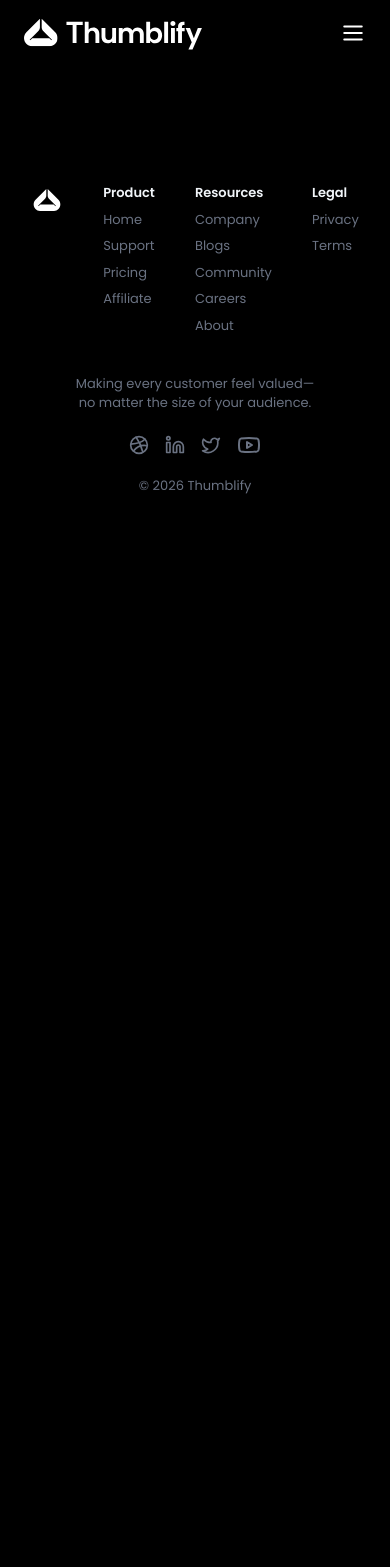
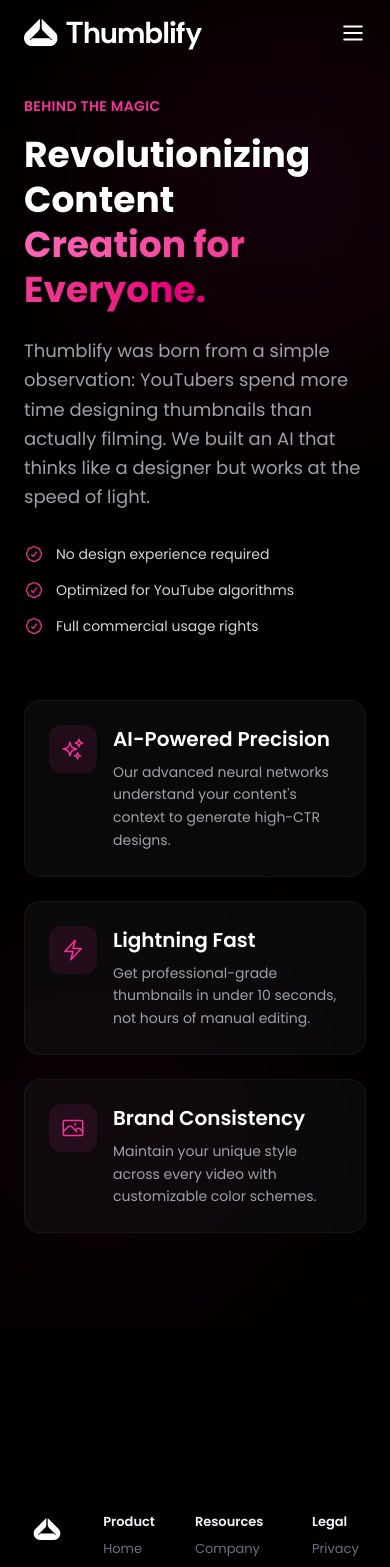
Before and after one commit to Ishaan-Wadhwa-tech/thumblify, a React (Vite) app in the folder client/: page /about in a window 390 px wide. Shown: the top 1567 px of the page. Before the commit the page ends 844 px from the top, so only its background shows below. Built offline with nearby package versions, Linux system fonts and the light colour scheme; no server answers.

Commit message:
added the about and contact us page

```diff
--- a/client/package.json
+++ b/client/package.json
@@ -10,6 +10,7 @@
     "preview": "vite preview"
   },
   "dependencies": {
+    "@heroicons/react": "^2.2.0",
     "@tailwindcss/vite": "^4.1.13",
     "axios": "^1.13.4",
     "lenis": "^1.3.11",
--- a/client/src/App.tsx
+++ b/client/src/App.tsx
@@ -10,6 +10,8 @@
 import Login from "./components/Login";
 import { useEffect } from "react";
 import { Toaster } from "react-hot-toast";
+import About from "./components/About";
+import { Contact } from "lucide-react";
 
 export default function App() {
     const {pathname} = useLocation()
@@ -29,6 +31,8 @@
                 <Route path="/my-generation" element={<MyGeneration />} />
                 <Route path="/preview" element={<YtPreview />} />
                 <Route path="/login" element={<Login />} />
+                <Route path="/about" element={<About />} />
+                <Route path="/contact-us" element={<Contact />} />
             </Routes>
             <Footer />
         </>
--- /dev/null
+++ b/client/src/components/About.tsx
@@ -0,0 +1,92 @@
+import { motion } from "framer-motion";
+import { SparklesIcon, BoltIcon, PhotoIcon, CheckBadgeIcon } from "@heroicons/react/24/outline";
+
+const AboutSection = () => {
+  const features = [
+    {
+      title: "AI-Powered Precision",
+      desc: "Our advanced neural networks understand your content's context to generate high-CTR designs.",
+      icon: <SparklesIcon className="w-6 h-6 text-pink-500" />,
+    },
+    {
+      title: "Lightning Fast",
+      desc: "Get professional-grade thumbnails in under 10 seconds, not hours of manual editing.",
+      icon: <BoltIcon className="w-6 h-6 text-pink-500" />,
+    },
+    {
+      title: "Brand Consistency",
+      desc: "Maintain your unique style across every video with customizable color schemes.",
+      icon: <PhotoIcon className="w-6 h-6 text-pink-500" />,
+    },
+  ];
+
+  return (
+    <section className="relative py-24 bg-black overflow-hidden" id="about">
+      {/* Background Glows */}
+      <div className="absolute top-0 left-1/4 w-96 h-96 bg-pink-600/10 rounded-full blur-[120px]" />
+      <div className="absolute bottom-0 right-1/4 w-96 h-96 bg-pink-900/10 rounded-full blur-[120px]" />
+
+      <div className="max-w-7xl mx-auto px-6 lg:px-8 relative z-10">
+        <div className="grid lg:grid-cols-2 gap-16 items-center">
+
+          {/* Left Side: Text Content */}
+          <motion.div
+            initial={{ opacity: 0, x: -30 }}
+            whileInView={{ opacity: 1, x: 0 }}
+            viewport={{ once: true }}
+            transition={{ duration: 0.8 }}
+          >
+            <h2 className="text-pink-500 font-semibold tracking-wide uppercase text-sm mb-4">
+              Behind the Magic
+            </h2>
+            <h3 className="text-4xl md:text-5xl font-bold text-white leading-tight mb-6">
+              Revolutionizing Content <br />
+              <span className="text-transparent bg-clip-text bg-gradient-to-r from-pink-400 to-pink-600">
+                Creation for Everyone.
+              </span>
+            </h3>
+            <p className="text-zinc-400 text-lg leading-relaxed mb-8">
+              Thumblify was born from a simple observation: YouTubers spend more time designing thumbnails than actually filming. We built an AI that thinks like a designer but works at the speed of light.
+            </p>
+
+            <div className="space-y-4">
+              {["No design experience required", "Optimized for YouTube algorithms", "Full commercial usage rights"].map((item, i) => (
+                <div key={i} className="flex items-center gap-3 text-zinc-300">
+                  <CheckBadgeIcon className="w-5 h-5 text-pink-500" />
+                  <span>{item}</span>
+                </div>
+              ))}
+            </div>
+          </motion.div>
+
+          {/* Right Side: Feature Grid */}
+          <div className="grid gap-6">
+            {features.map((feature, index) => (
+              <motion.div
+                key={index}
+                initial={{ opacity: 0, y: 20 }}
+                whileInView={{ opacity: 1, y: 0 }}
+                viewport={{ once: true }}
+                transition={{ delay: index * 0.2, duration: 0.5 }}
+                className="group p-6 rounded-2xl bg-zinc-900/40 border border-white/5 hover:border-pink-500/30 transition-all duration-300 hover:shadow-[0_0_30px_-10px_rgba(236,72,153,0.15)]"
+              >
+                <div className="flex gap-4">
+                  <div className="flex-shrink-0 w-12 h-12 rounded-xl bg-pink-500/10 flex items-center justify-center group-hover:scale-110 transition-transform duration-300">
+                    {feature.icon}
+                  </div>
+                  <div>
+                    <h4 className="text-xl font-semibold text-white mb-2">{feature.title}</h4>
+                    <p className="text-zinc-400 text-sm leading-relaxed">{feature.desc}</p>
+                  </div>
+                </div>
+              </motion.div>
+            ))}
+          </div>
+
+        </div>
+      </div>
+    </section>
+  );
+};
+
+export default AboutSection;
--- /dev/null
+++ b/client/src/components/Contact.tsx
@@ -0,0 +1,85 @@
+import { motion } from "framer-motion";
+import { EnvelopeIcon, ChatBubbleLeftRightIcon, MapPinIcon } from "@heroicons/react/24/outline";
+
+const ContactSection = () => {
+  return (
+    <section className="relative py-24 bg-black text-white overflow-hidden" id="contact">
+      {/* Subtle Background Accent */}
+      <div className="absolute top-1/2 left-1/2 -translate-x-1/2 -translate-y-1/2 w-[500px] h-[500px] bg-pink-600/5 rounded-full blur-[120px] pointer-events-none" />
+
+      <div className="max-w-5xl mx-auto px-6 relative z-10">
+        <motion.div
+          initial={{ opacity: 0, y: 20 }}
+          whileInView={{ opacity: 1, y: 0 }}
+          viewport={{ once: true }}
+          className="text-center mb-16"
+        >
+          <h2 className="text-pink-500 font-medium tracking-widest uppercase text-xs mb-3">Get in Touch</h2>
+          <h3 className="text-4xl font-bold tracking-tight">How can we help?</h3>
+          <p className="mt-4 text-zinc-400 max-w-xl mx-auto">
+            Have questions about your AI generations? Our team is here to help you create the perfect thumbnail.
+          </p>
+        </motion.div>
+
+        <div className="grid md:grid-cols-3 gap-8">
+          {[
+            {
+              icon: <EnvelopeIcon className="w-6 h-6" />,
+              label: "Email",
+              value: "support@thumblify.ai",
+              href: "mailto:support@thumblify.ai"
+            },
+            {
+              icon: <ChatBubbleLeftRightIcon className="w-6 h-6" />,
+              label: "Community",
+              value: "Discord Server",
+              href: "#"
+            },
+            {
+              icon: <MapPinIcon className="w-6 h-6" />,
+              label: "Office",
+              value: "Rewari, Haryana",
+              href: "#"
+            }
+          ].map((item, i) => (
+            <motion.a
+              key={i}
+              href={item.href}
+              initial={{ opacity: 0, y: 20 }}
+              whileInView={{ opacity: 1, y: 0 }}
+              viewport={{ once: true }}
+              transition={{ delay: i * 0.1 }}
+              className="group p-8 rounded-2xl bg-zinc-900/30 border border-white/5 hover:border-pink-500/40 transition-all duration-300 text-center"
+            >
+              <div className="inline-flex items-center justify-center w-12 h-12 rounded-full bg-pink-500/10 text-pink-500 mb-4 group-hover:scale-110 transition-transform">
+                {item.icon}
+              </div>
+              <p className="text-xs text-zinc-500 uppercase tracking-widest mb-1">{item.label}</p>
+              <p className="text-zinc-200 font-medium">{item.value}</p>
+            </motion.a>
+          ))}
+        </div>
+
+        {/* Simple Form (Optional) */}
+        <motion.form
+          initial={{ opacity: 0 }}
+          whileInView={{ opacity: 1 }}
+          viewport={{ once: true }}
+          transition={{ delay: 0.4 }}
+          className="mt-16 max-w-2xl mx-auto p-8 rounded-3xl bg-zinc-900/20 border border-white/5"
+        >
+          <div className="grid md:grid-cols-2 gap-6 mb-6">
+            <input type="text" placeholder="Name" className="bg-black/40 border border-white/10 rounded-xl px-4 py-3 focus:outline-none focus:ring-2 focus:ring-pink-500/50 transition-all" />
+            <input type="email" placeholder="Email" className="bg-black/40 border border-white/10 rounded-xl px-4 py-3 focus:outline-none focus:ring-2 focus:ring-pink-500/50 transition-all" />
+          </div>
+          <textarea rows={4} placeholder="Your Message" className="w-full bg-black/40 border border-white/10 rounded-xl px-4 py-3 focus:outline-none focus:ring-2 focus:ring-pink-500/50 transition-all mb-6" />
+          <button className="w-full bg-pink-600 hover:bg-pink-500 text-white font-semibold py-4 rounded-xl transition-colors shadow-lg shadow-pink-600/20">
+            Send Message
+          </button>
+        </motion.form>
+      </div>
+    </section>
+  );
+};
+
+export default ContactSection;
--- a/client/src/components/Navbar.tsx
+++ b/client/src/components/Navbar.tsx
@@ -34,11 +34,11 @@
                     {
                     isLoggedIn ? <Link to='/my-generation' className="hover:text-pink-500 transition">
                     My Generations
-                    </Link> : <Link to='#' className="hover:text-pink-500 transition">
+                    </Link> : <Link to='/about' className="hover:text-pink-500 transition">
                     About
                     </Link>
                     }
-                    <Link to='#' className="hover:text-pink-500 transition">
+                    <Link to='contact-us' className="hover:text-pink-500 transition">
                     Contact Us
                     </Link>
 
@@ -78,9 +78,9 @@
 
                 {
                     isLoggedIn ? <Link to='/my-generation' onClick={()=>setIsOpen(false)}>My Generations</Link>:
-                    <Link to='#' onClick={()=>setIsOpen(false)}>About</Link>
+                    <Link to='/about' onClick={()=>setIsOpen(false)}>About</Link>
                 }
-                <Link to='#' onClick={()=>setIsOpen(false)}>Contact Us</Link>
+                <Link to='/contact-us' onClick={()=>setIsOpen(false)}>Contact Us</Link>
 
                 {
                     isLoggedIn ? (
```
Also changed, not shown: 1 other file (tests, documents, lock files or other folders).
